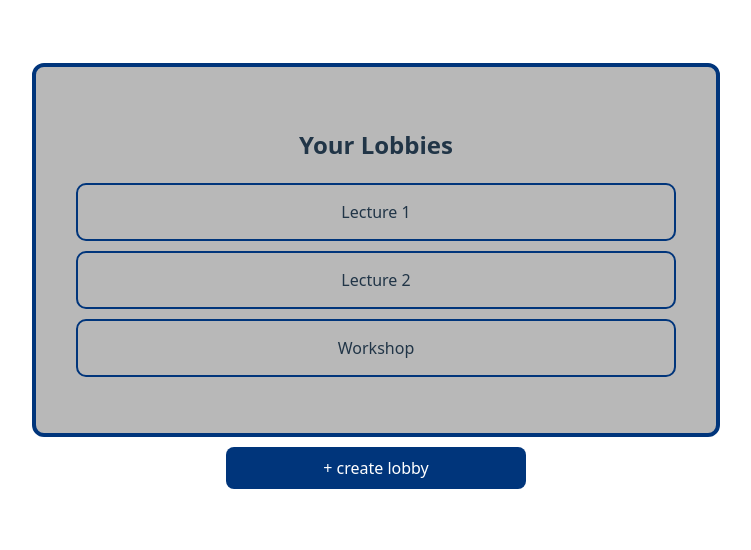
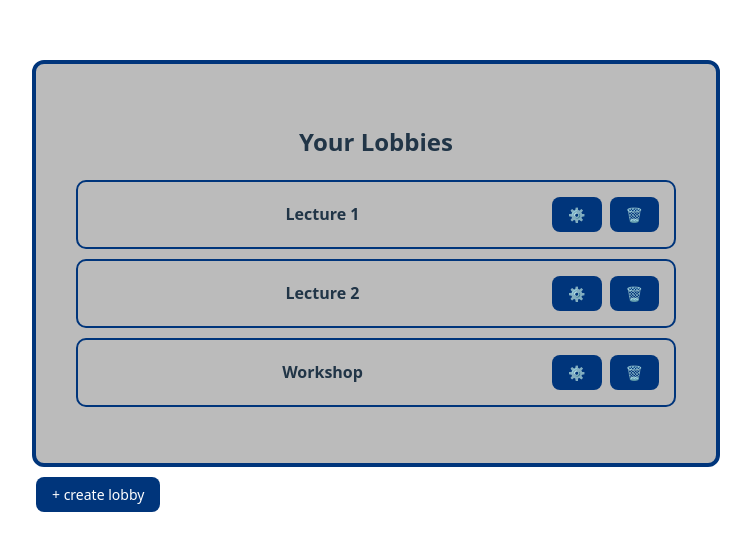
Before and after one commit to j0lev/swipeback-frontend, a React (Vite) app: page /prof in a window 1280 px wide. Shown: the part 114-664 px from the top of the page, without its empty margins (264-1015 px from the left). Built offline with nearby package versions, Linux system fonts and the light colour scheme.

Commit message:
css rework started, prototype functionality

```diff
--- a/src/App.css
+++ b/src/App.css
@@ -1,36 +1,64 @@
-#root {
-  max-width: 1280px;
-  margin: 0 auto;
-  padding: 2rem;
-  text-align: center;
+html, body, #root { /*also trying to change that sticking to the left problem*/
+  --brand-color: #00357b;
+  --bg-color: #bbbbbb;
+  --radius: 8px;
+
+  /*from this line on, trying to fix that false alignment*/
+  margin: 0;
+  padding: 0;
+  width: 100%;       /* actually helped, crazy */
+  height: 100%;
+  display: block;
+
 }
 
-.logo {
-  height: 6em;
-  padding: 1.5em;
-  will-change: filter;
-  transition: filter 300ms;
-}
-.logo:hover {
-  filter: drop-shadow(0 0 2em #646cffaa);
-}
-.logo.react:hover {
-  filter: drop-shadow(0 0 2em #61dafbaa);
+/* One button style for all */
+.btn-universal {
+  background-color: var(--brand-color);
+  color: white;
+  padding: 8px 16px;
+  border-radius: var(--radius);
+  border: none;
+  cursor: pointer;
+  font-size: 14px;
 }
 
-@keyframes logo-spin {
-  from {
-    transform: rotate(0deg);
-  }
-  to {
-    transform: rotate(360deg);
-  }
+.btn-universal:hover {
+  opacity: 0.9;
 }
 
-@media (prefers-reduced-motion: no-preference) {
-  a:nth-of-type(2) .logo {
-    animation: logo-spin infinite 20s linear;
-  }
+.btn-universal:disabled {
+  background-color: #ccc;
+  cursor: not-allowed;
+}
+
+/* One container style for any grouped content */
+.container-box {
+  border: 4px solid var(--brand-color);
+  border-radius: 12px;
+  padding: 20px;
+  background-color: var(--bg-color);
+}
+/* this centers all of returns*/
+.page-center-container {
+  display: flex;
+  flex-direction: column;
+  align-items: center;    /* Centering horizontally */
+  justify-content: center;
+  min-height: 100vh;      /* Takes full screen height */
+  width: 100%;
+  text-align: center;
+
+  /*here im trying to fix it sticking to the left side of the screen*/
+  margin: 0;
+  padding: 0;
+  box-sizing: border-box;
+}
+/* Standardized input boxes */
+.input-field {
+  padding: 8px;
+  border: 1px solid #ccc;
+  border-radius: 4px;
 }
 
 .card {
--- a/src/routes/CreateLobby.jsx
+++ b/src/routes/CreateLobby.jsx
@@ -34,23 +34,27 @@ function CreateLobby() {
     };
 
     return (
-        <div style={{
+        <div className="page-center-container">
+        <div className="container-box" style={{
             padding: '40px',
 
             }}>
         <h2>Create Lobby</h2>
 
         {/**here is the container that alligns sliders and questions vertically */}
-        <div style={{
+        <div
+            className="container-box" style={{
                 display: 'flex',
+                gap: '10px',
                 flexDirection: 'row',
-            alignItems: 'flex-start',
-            gap: '40px'
-        }}>
+            }}
+        >
+            <div> {/**this container stacks the sliders text on top of the sliders themselves */}
             <h4>Sliders</h4>
 
                 {/** so here is the container containing all sliders */}
                 <div
+                    className="container-box"
                     style = {{
                         border: '4px solid #00357b',
                         borderRadius: '12px',
@@ -80,20 +84,32 @@ function CreateLobby() {
                         <button
                             onClick={() => removeSlider(i)}
                             disabled={sliders.length === 1}
+                            className='btn-universal'
                         >
                             −
                         </button>
                         </div>
                     ))}
 
-                <button onClick={addSlider}>+</button>
+                    <button
+                        onClick={addSlider}
+                        className='btn-universal'
+                        style={{
+                            width: '40px',
+                            height: '80px',
+                            flexShrink: 0, // delete that and it will scale with container
+                            display: 'flex',
+                            alignItems: 'center',
+                            justifyContent: 'center'
+                        }}
+                    >+</button>
 
                 </div>
+            </div>
+            <div>
                 <h4>Questions</h4>
-            <div style={{
-                border: '4px solid #00357b',
-                borderRadius: '12px',
-                padding: '20px',
+                <div className="container-box" style={{
+
                     display: 'flex',
                     flexDirection: 'column', // Questions stack on top of each other
                     gap: '15px',
@@ -116,7 +132,7 @@ function CreateLobby() {
                             <button
                                 onClick={() => removeQuestion(i)}
                                 disabled={questions.length === 1}
-                            style={{ cursor: 'pointer', padding: '5px 10px' }}
+                                className='btn-universal'
                             >
                                 −
                             </button>
@@ -125,21 +141,19 @@ function CreateLobby() {
 
                     <button
                         onClick={addQuestion}
-                    style={{
-                        alignSelf: 'flex-start', // Keeps the plus button on the left
-                        padding: '5px 15px',
-                        cursor: 'pointer'
-                    }}
+                        className='btn-universal'
                     >
                         + Add Question
                     </button>
 
+                </div>
             </div>
 
 
 
         </div>
         </div>
+        </div>
     );
     }
 
--- a/src/routes/LobbyList.jsx
+++ b/src/routes/LobbyList.jsx
@@ -17,10 +17,10 @@ const handleLobbyClick = (lobbyId) => {
 };
 
 return (
-    <div style={{ //here comes the main styling of the Lobbylist
-        border: '4px solid #00357b',
-        borderRadius: '12px',
-        backgroundColor: '#b8b8b8ff',
+    <div className="container-box"
+
+        style={{ //here comes the main styling of the Lobbylist
+
         padding: '40px',
         width: '600px',
         }}>
@@ -35,14 +35,42 @@ return (
             border: '2px solid #00357b',
             borderRadius: '10px',
             cursor: 'pointer',
+            /** added to handle the trash bin and settings */
+            display: 'flex',
+            alignItems: 'center',
+            justifyContent: 'space-between',
             }}
             onClick={() => handleLobbyClick(lobby.id)}
         >
-            {lobby.name}
+            {/* 1. The Name (left side) */}
+            <span style={{ fontWeight: 'bold', flex: 1 }}>
+                {lobby.name}
+            </span>
+
+            {/* 2. The Buttons (right side) */}
+            <div style={{ display: 'flex', gap: '8px' }}>
+                <button
+                className="btn-universal"
+                onClick={(e) => {
+                    e.stopPropagation(); // so that u dont click the lobby
+                    console.log("Settings for", lobby.id);
+                }}
+                >
+                ⚙️
+                </button>
+                <button
+                className="btn-universal"
+                onClick={(e) => {
+                    e.stopPropagation(); // so that u dont click the lobby
+                    setLobbies(lobbies.filter(l => l.id !== lobby.id));
+                }}
+                >
+                🗑️
+                </button>
+            </div>
         </li>
         ))}
     </ul>
-
     </div>
     );
 }
--- a/src/routes/ProfMain.jsx
+++ b/src/routes/ProfMain.jsx
@@ -1,38 +1,29 @@
 //Profmain is the main page professor lands on
 import { useNavigate } from 'react-router-dom';
 import LobbyList from './LobbyList';
+import '../App.css';
 
 function ProfMain() {
     const navigate = useNavigate();
 
     return (
-        <div>
+        <div className="page-center-container">
 
             <LobbyList />
             <div style={{
-
+                width: '680px', //this is as big as lobbylist container
+                display: 'flex',
+                justifyContent: 'flex-start', //this pushes us to the left of that container
+                marginTop: '10px'
             }}>
                 <button
-                    onClick={()=> navigate ('prof/create')}
-                    style={{
-                        marginTop: '10px',
-                        marginBottom: '20px',
-                        padding: '10px 20px',
-                        borderRadius: '8px',
-                        backgroundColor: '#00357b',
-                        color: 'white',
-                        border: 'none',
-                        cursor: 'pointer',
-                        width: '300px',
-                    }}
+                    onClick={()=> navigate ('/prof/create')}
+                    className='btn-universal'
                 >
                     + create lobby
-
                 </button>
             </div>
         </div>
-
-
 
     );
 }
--- a/src/routes/QuestionCard.jsx
+++ b/src/routes/QuestionCard.jsx
@@ -1,7 +1,9 @@
 function QuestionCard({ text }) {
   return (
-    <div style={{ width: '500px', height: '300px', padding: '20px', border: '10px solid #00357b', }}>
-      <div style = {{color: '#00357b'}} >
+    <div
+      className="container-box"
+      style={{ width: '500px', height: '300px', padding: '20px',}}>
+      <div className="container-box" >
         <h2>{text}</h2>
       </div>
     </div>
--- a/src/routes/feedbackpage.jsx
+++ b/src/routes/feedbackpage.jsx
@@ -29,8 +29,8 @@ function Feedback() {
   }, []);
 
   return (
-    <>
-      <h3>Live feedback: v1</h3>
+    <div className="page-center-container">
+      <h3>Live feedback: v2</h3>
       <h5>press "Enter" to test the swipes</h5>
       {/**container to hold all of our user interactions */}
       <div style={{display: 'flex', gap: '60px', justifyContent:'center', alignItems: 'flex-start', marginTop: '40px'}}>
@@ -46,7 +46,7 @@ function Feedback() {
           />
         </label>
         <button
-            style={{ padding: '5px 10px', borderRadius: '5px', border: 'none', backgroundColor: '#00357b', color: 'white', cursor: 'pointer' }}
+            className='btn-universal'
             onClick={() => console.log('Sent:', text)}
         >
         🗨️
@@ -69,7 +69,7 @@ function Feedback() {
           ))}
         </div>
     </div>
-  </>
+  </div>
   )
 }
 
--- a/src/routes/landigpage.jsx
+++ b/src/routes/landigpage.jsx
@@ -16,14 +16,23 @@ function Landingpage() {
   };
 
   return (
-    <div>
-      <h1>Landing Page</h1>
-      <button onClick={goToFeedback}>Go to Feedback</button>
-      <button onClick={goProfPage}>Go to Prof view</button>
+    /* as im incredibly smart, ive decided to split centering and containers, so that both are reusable */
+    /* +: both are reusable, but -: i need to wrap everything in both */
+    /* follow for more questionable design choices */
+    <div className="page-center-container">
+      <div className="container-box" style={{ display: 'flex', gap: '10px',}}>
+        <h1>Landing Page</h1>
+        <button
+          onClick={goToFeedback}
+          className='btn-universal'
+        >Go to Feedback</button>
+        <button
+          onClick={goProfPage}
+          className='btn-universal'
+          >Go to Prof view</button>
+      </div>
     </div>
   );
 }
 
-
-
 export default Landingpage
```
Lines whose indentation alone changed are shown as unchanged.
